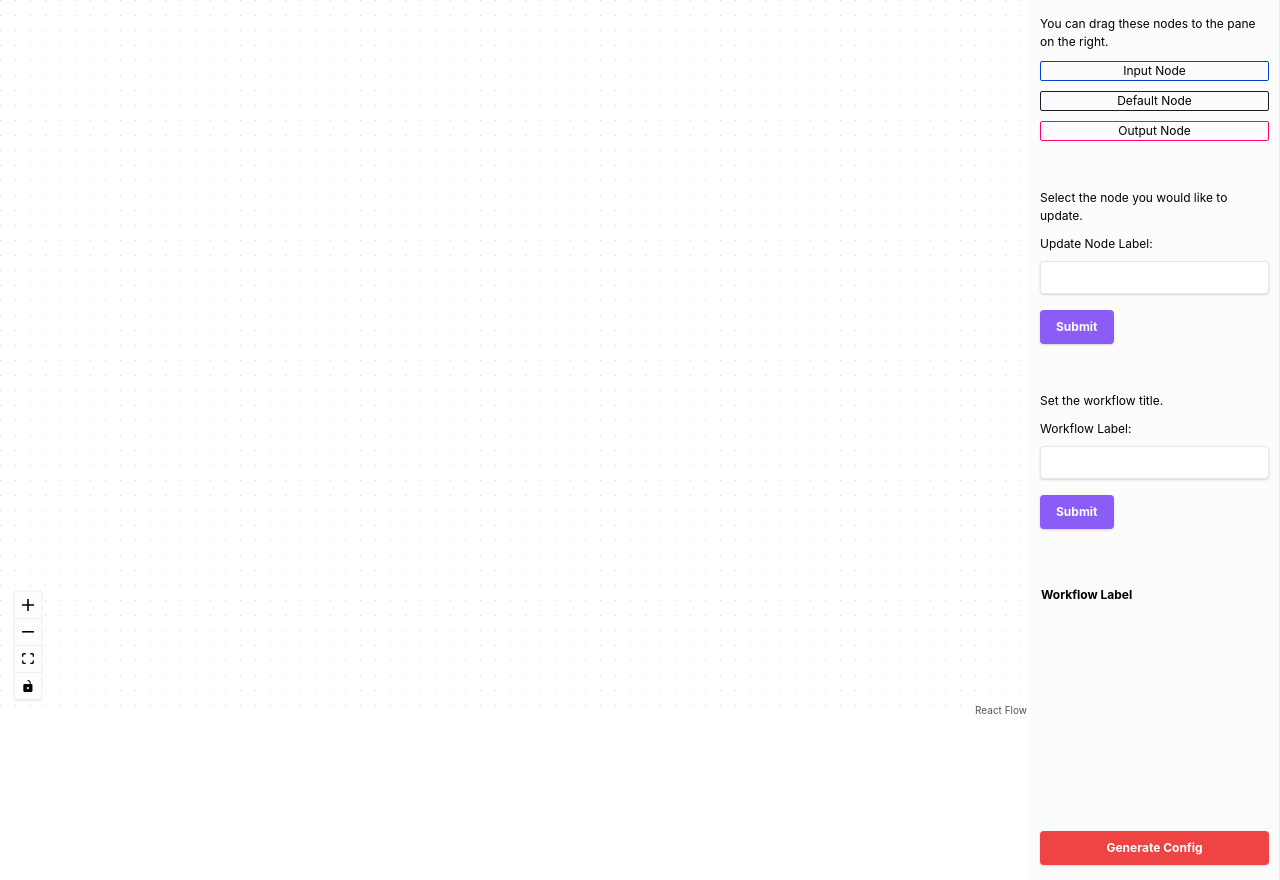
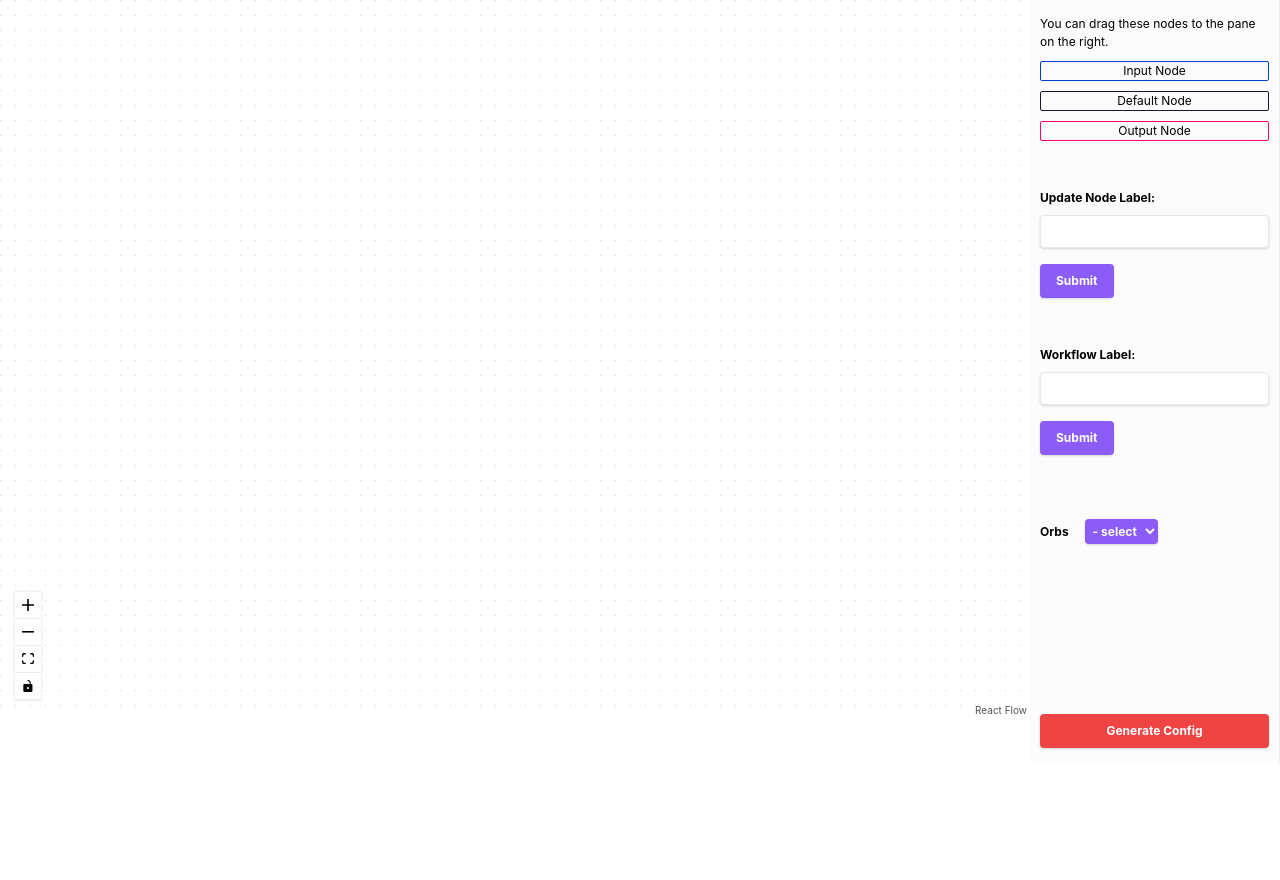
Before and after one commit to hamza15/visualize-ci, a React (Create React App) app: page / in a window 1280 px wide. After the commit the page ends 800 px from the top, so only its background shows below. Built offline with nearby package versions, Linux system fonts and the light colour scheme.

Commit message:
slack orb and UI changes

```diff
--- a/src/components/Config.js
+++ b/src/components/Config.js
@@ -5,33 +5,107 @@ const Config = (props) => {
 
     const jsonObject = {
         version: "2.1",
-        jobs: {
-        },
-        workflows: {
+        orbs: {},
+        jobs: {},
+        workflows: {}
+    }
+
+    var orbData = props.orb
+
+    if (orbData === "Slack") {
+        jsonObject.orbs = {
+            "slack": "circleci/slack@4.0"
         }
     }
+    else {
+        var orb = "orbs"
+        delete jsonObject[orb]
+    }
 
-    function isConnector(connector) {
+    function isNode(connector) {
         if ('source' in connector) {
             return false
         }
         return connector
     }
 
+    // function isConnector(connector) {
+    //     if ('data' in connector) {
+    //         return false
+    //     }
+    //     return connector
+    // }
+
     const elements = props.elements
-    let jobNames = elements.filter(isConnector)
+    console.log(props.elements)
+    /////test connectors
+    let dependencyObj = {}
+    elements.forEach((x, i) => {
+        elements.forEach((y, j) => {
+            if (x.id === y.target) {
+                console.log(`${x.data.label} requires ${y.source}`)
+                let targetName = `${x.data.label}`
+                dependencyObj[targetName] = [...dependencyObj[targetName], `${y.source}`]
+            }
+            else {
+                if ('data' in x && !dependencyObj[`${x.data.label}`])  {
+                    dependencyObj[`${x.data.label}`] = []
+                }
+            }
+        })
+    })
+
+    console.log(dependencyObj)
+
+    let jobNames = elements.filter(isNode)
+
+    let dependencyTree = {}
+    let idsToJobs = (dependencyObj) => {
+        for (var key in dependencyObj){
+            ///ADD IF STATEMENT HERE
+            if (dependencyObj[key].length === 0) {
+                dependencyTree[key] = "none"
+            }
+            else {
+                dependencyTree[key] = dependencyObj[key]
+            }
+        }
+    }
+    idsToJobs(dependencyObj)
+    console.log(dependencyTree)
+
+    // let workflowNames = Object.keys(dependencyTree)
+    // console.log(workflowNames)
+    // Object.keys(dependencyTree).map(function(key, index) {
+    //     // if (dependencyTree[key] === "none") {
+    //         // workflowNames.push(key)
+    //         jsonObject.workflows[props.workflowName] = {
+    //             "jobs" : workflowNames
+    //         // }
+    //     }
+    // })
+
+
+
+
+
+    // let connectorNames = elements.filter(isConnector)
+    // console.log(connectorNames)
+    // let jobNames = elements.filter(isNode)
     console.log(jobNames)
     let jobs = []
+    let jobIds = []
     // const jobNames = props.elements
     let count = 0
     jobNames.forEach((x, i) => {
             let jobName = `${x.data.label}`
-
+            let jobId = `${x.id}`
             //job addition
             if (jobName in jsonObject.jobs) {
                 jobName = jobName + `${count++}`
             }
             jobs.push(jobName)
+            jobIds.push(jobId)
             jsonObject.jobs[jobName] = {
                 "docker": [
                     {
@@ -42,11 +116,52 @@ const Config = (props) => {
                     "checkout",
                     {
                         "run": "echo \"Hello World\""
-                    }
+                    },
                 ]
             }
+            if (orbData === "Slack") {
+                console.log(jsonObject.jobs[jobName].steps)
+                jsonObject.jobs[jobName].steps.push({"slack/notify" : {
+                    "custom": "{\n  \"blocks\": [\n    {\n      \"type\": \"section\",\n      \"fields\": [\n        {\n          \"type\": \"plain_text\",\n          \"text\": \"*This is a text notification*\",\n          \"emoji\": true\n        }\n      ]\n    }\n  ]\n}\n",
+                            "event": "always"
+                }})
+            }
 
-            //workflow addition
+            // let arr = []
+            // for (var key in dependencyTree) {
+            //     // debugger
+
+            //     if (dependencyTree[`${key}`] === "none") {
+            //         arr.push(key)
+            //         jsonObject.workflows[props.workflowName] = {
+            //             "jobs" : arr
+            //         }
+            //     }
+            //     else {
+            //         debugger
+            //     }
+
+                /////////////////////////////////////
+                // arr.push(key)
+                // // jsonObject.workflows[props.workflowName] = {
+                // //     "jobs" : arr
+                // // }
+                // jsonObject.workflows[props.workflowName].jobs[`${key}`] = {
+                //     "requires": [
+
+                //     ]
+                // }
+
+                // if (jsonObject.workflows[props.workflowName].jobs[i] === dependencyTree[key] && dependencyTree[key].length !== 0) {
+                //     jsonObject.workflows[props.workflowName].jobs[i]= {
+                //         "requires" : [
+                //             `${jsonObject.workflows[props.workflowName].jobs[i]}`
+                //         ]
+                //     }
+                // }
+            // }
+
+            // workflow addition
             jsonObject.workflows[props.workflowName] = {
                 "jobs" : jobs
             }
@@ -57,12 +172,8 @@ const Config = (props) => {
     doc.contents = jsonObject;
 
     return (
-        <div>
-            {/* <h1>{mapJobs}</h1> */}
-            {/* <div className="mt-28"><pre>{JSON.stringify(jsonObject, null, 2) }</pre></div> */}
-
-
-            <div><pre>{YAML.stringify(doc, null, 2)}</pre></div>
+        <div className="min-h-screen md:flex md:justify-center bg-black">
+            <div className="text-green-400"><pre>{YAML.stringify(doc, null, 2)}</pre></div>
 
         </div>
     )
--- a/src/components/DrawPipeline.js
+++ b/src/components/DrawPipeline.js
@@ -13,8 +13,8 @@ const initialElements = [
             label: 'Build'
         },
         position: {
-            x:0,
-            y:0
+            x:750,
+            y:300
         }
     }
 ]
@@ -33,6 +33,8 @@ const DrawPipeline = () => {
     const [nodeName, setNodeName] = useState("");
     const [workflowName, setWorkflowName] = useState("")
     const [config, setConfig] = useState(false)
+    const [orb, setOrbName] = useState('');
+    const [workflowSubmission, setWorkflowSubmission] = useState(false)
 
     const onElementsRemove = (elementsToRemove) =>
     setElements((els) => removeElements(elementsToRemove, els));
@@ -58,7 +60,7 @@ const DrawPipeline = () => {
         id: getId(),
         type,
         position,
-        data: { label: `${type} node` },
+        data: { label: `${type}Node` },
         };
 
         setElements((es) => es.concat(newNode));
@@ -72,9 +74,14 @@ const DrawPipeline = () => {
         setNodeName(e.target[0].value)
     }
 
+    const updateOrb = (e) => {
+        setOrbName(e)
+    }
+
     const setWorkflow = (e) => {
         e.preventDefault()
         setWorkflowName(e.target[0].value)
+        setWorkflowSubmission(true)
     }
 
     const generateConfig = () => {
@@ -100,7 +107,7 @@ const DrawPipeline = () => {
     useEffect(() => {
         // console.log(config)
       },
-      [nodeId, config, workflowName])
+      [nodeId, config, workflowName, orb, workflowSubmission])
 
 
     return config === false ? (
@@ -125,12 +132,14 @@ const DrawPipeline = () => {
                             />
                         </ReactFlow>
                         </div>
-                    <Sidebar updateNode={updateNode} generateConfig={generateConfig} setWorkflow={setWorkflow} workflowName={workflowName}/>
+                    <Sidebar updateNode={updateNode} updateOrb={updateOrb}
+                    generateConfig={generateConfig} setWorkflow={setWorkflow}
+                    workflowName={workflowName} workflowSubmission={workflowSubmission}/>
                 </ReactFlowProvider>
         </div>
         </div>
     ) : (
-        <Config elements={elements} workflowName={workflowName}/>
+        <Config elements={elements} workflowName={workflowName} orb={orb}/>
     )
 }
 
--- a/src/components/Sidebar.js
+++ b/src/components/Sidebar.js
@@ -1,6 +1,7 @@
 import React from 'react';
 
 const Sidebar = (props) => {
+
     const onDragStart = (event, nodeType) => {
       event.dataTransfer.setData('application/reactflow', nodeType);
       event.dataTransfer.effectAllowed = 'move';
@@ -22,6 +23,11 @@ const Sidebar = (props) => {
       props.generateConfig()
     }
 
+    const handleOrbs = (orb) => {
+      props.updateOrb(orb);
+      console.log(orb);
+  }
+
     return (
       <aside>
         <div className="description">You can drag these nodes to the pane on the right.</div>
@@ -36,9 +42,9 @@ const Sidebar = (props) => {
         </div>
 
         <div>
-        <div className="mt-12 description">Select the node you would like to update.</div>
+        <div className="mt-12 description"></div>
           <form onSubmit={onSubmit}>
-            <label>
+            <label className="font-bold">
               Update Node Label:
               <input pattern="^\S+$" className="mt-2 shadow appearance-none border rounded w-full py-2 px-3 text-gray-700 leading-tight focus:outline-none focus:shadow-outline" type="text" name="name" />
             </label>
@@ -46,19 +52,21 @@ const Sidebar = (props) => {
           </form>
         </div>
 
-        <div className="mt-12 description">Set the workflow title.</div>
+
+      {!props.workflowSubmission && (<div className="mt-12 description">
           <form onSubmit={setWorkflowName}>
-            <label>
+            <label className="font-bold">
               Workflow Label:
               <input pattern="^\S+$" required className="mt-2 shadow appearance-none border rounded w-full py-2 px-3 text-gray-700 leading-tight focus:outline-none focus:shadow-outline" type="text" name="name" />
             </label>
             <input type="submit" value="Submit" className="mt-4 shadow bg-purple-500 hover:bg-purple-400 focus:shadow-outline focus:outline-none text-white font-bold py-2 px-4 rounded"/>
           </form>
+        </div>)}
 
-          <table className="mt-14 table-fixed">
+        {props.workflowSubmission&& (<table className="mt-14 table-fixed">
           <thead>
             <tr>
-              <th>Workflow Label</th>
+              <th className="font-bold">Workflow Label</th>
             </tr>
           </thead>
             <tbody>
@@ -66,10 +74,19 @@ const Sidebar = (props) => {
                 <td>{props.workflowName}</td>
               </tr>
             </tbody>
-          </table>
+          </table>)}
+
+
+          <div className="mt-16 description">
+            <label className="font-bold ">Orbs</label>
+            <select name="Orbs" className="bg-purple-500 shadow text-white ml-4 font-bold py-1 px-1 rounded" onChange={event => handleOrbs(event.target.value)}>
+              <option value="" className="">- select</option>
+              <option value="Slack" className="">Slack</option>
+            </select>
+          </div>
 
         <div className="static">
-          <button onClick={onClick} className="mt-56 shadow bg-red-500 hover:bg-black w-full focus:shadow-outline focus:outline-none text-white font-bold py-2 px-4 rounded">Generate Config</button>
+          <button onClick={onClick} className="mt-40 shadow bg-red-500 hover:bg-black w-full focus:shadow-outline focus:outline-none text-white font-bold py-2 px-4 rounded">Generate Config</button>
         </div>
 
 
```
